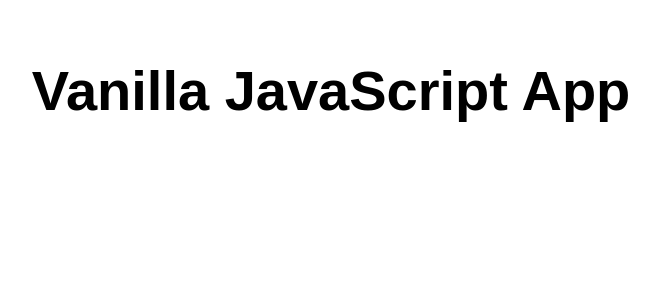
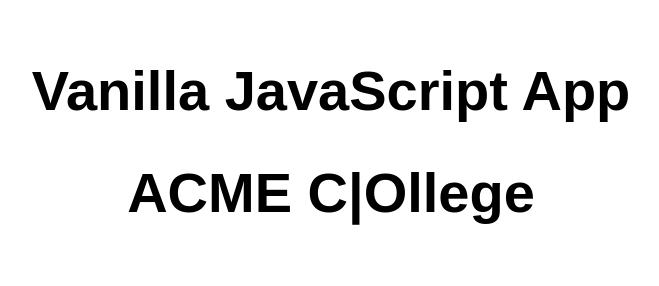
Before and after one commit to nagaraju0121/acme, a website: page src/index.html in a window 1280 px wide. Shown: the whole page, without its empty margins (309-968 px from the left). Drawn offline with Linux system fonts and the light colour scheme.

Commit message:
index.html

```diff
--- a/src/index.html
+++ b/src/index.html
@@ -11,6 +11,7 @@
 <body>
   <main>
     <h1>Vanilla JavaScript App</h1>
+    <h1> ACME C|Ollege</h1>
   </main>
 </body>
 
```
